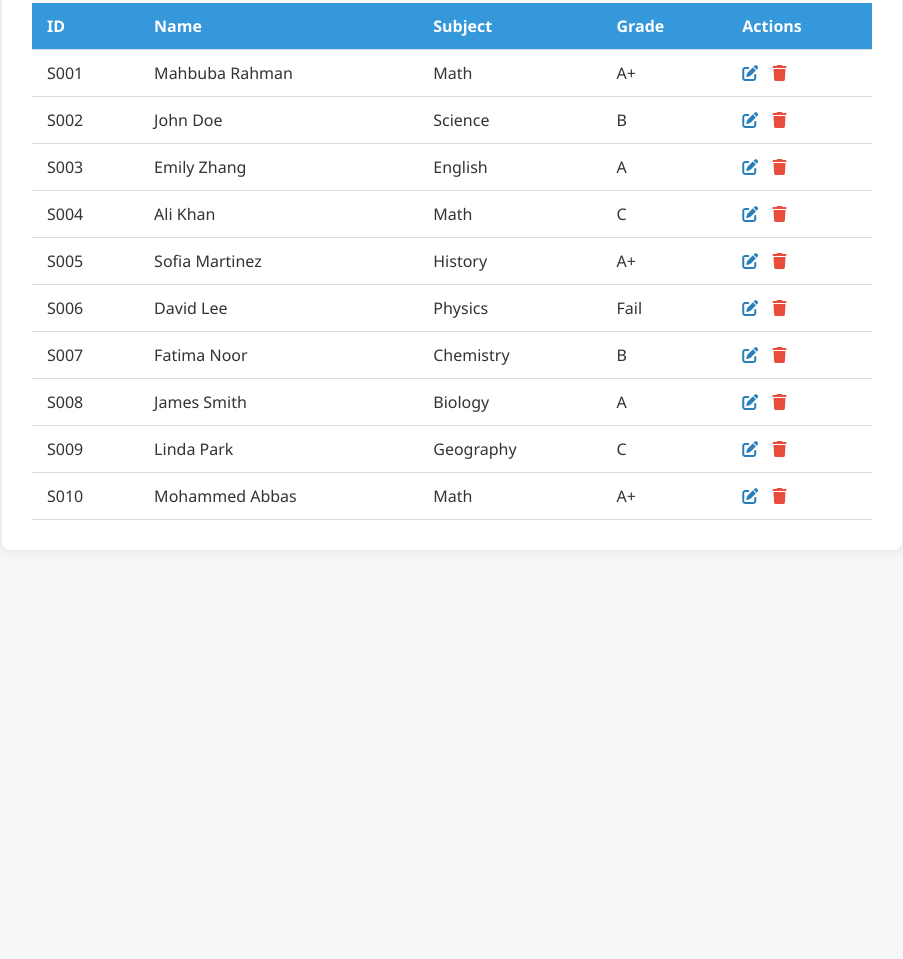
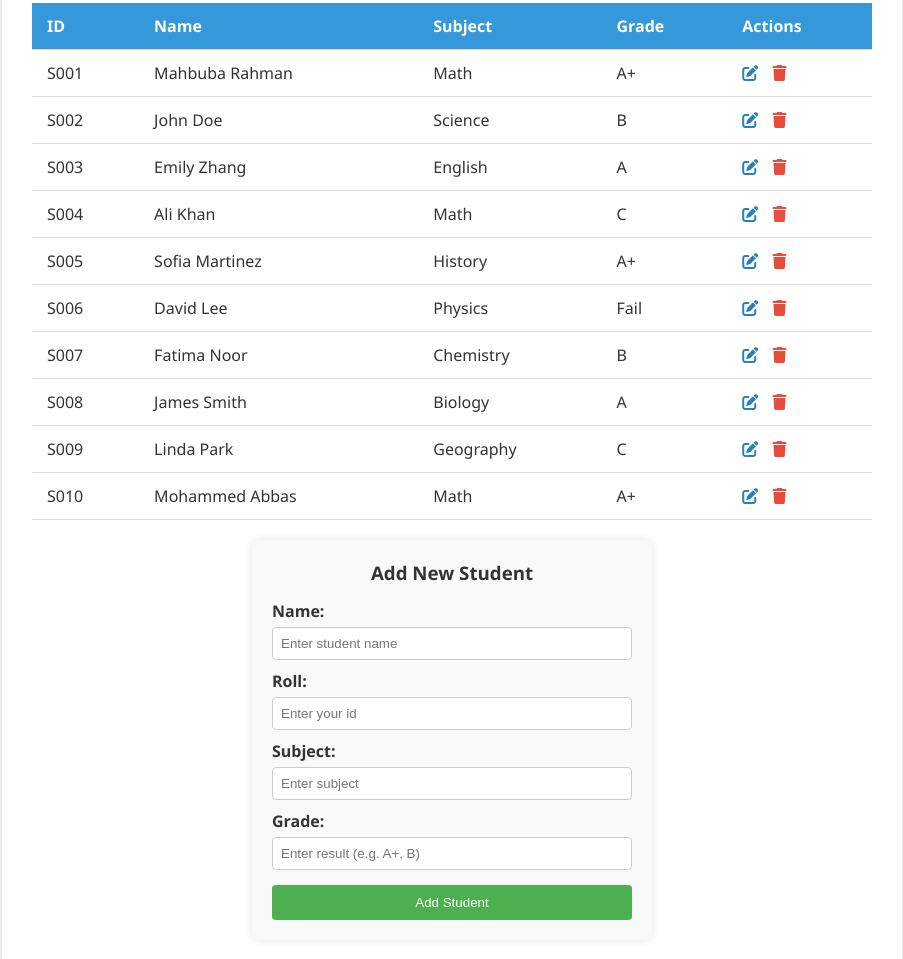
Before and after one commit to Mahbuba-islam/web-Developer-portfolio, a plain HTML site: page javascript-projects/student-result-app/index.html in a window 1280 px wide. Shown: the part 161-1120 px from the top of the page, without its empty margins (188-1091 px from the left). Before the commit the page ends 800 px from the top, so only its background shows below. Drawn offline with Linux system fonts and the light colour scheme.

Commit message:
add-new-student

```diff
--- a/javascript-projects/student-result-app/index.html
+++ b/javascript-projects/student-result-app/index.html
@@ -39,7 +39,31 @@
 
       </tbody>
     </table>
+
+
+
+    <form id="addStudentForm" class="student-form">
+  <h3>Add New Student</h3>
+
+  <label for="studentName">Name:</label>
+  <input type="text" id="studentName" name="studentName" required placeholder="Enter student name">
+
+  <label for="studentId">Roll:</label>
+  <input type="number" id="studentId" name="studentId" required placeholder="Enter your id">
+
+  <label for="subject">Subject:</label>
+  <input type="text" id="subject" name="subject" required placeholder="Enter subject">
+
+  <label for="grade">Grade:</label>
+  <input type="text" id="grade" name="grade" required placeholder="Enter result (e.g. A+, B)">
+
+  <button id="add-student" type="submit">Add Student</button>
+</form>
   </div>
+
+
+
+
 
   <script src="./script.js"></script>
 </body>
--- a/javascript-projects/student-result-app/script.js
+++ b/javascript-projects/student-result-app/script.js
@@ -126,3 +126,33 @@ document.getElementById('gradeFilter').addEventListener('change', (e) => {
  : students
  showAllStudents(filteredStudents)
 })
+
+
+// add students
+document.getElementById('addStudentForm').addEventListener('submit', (e) => {
+  e.preventDefault()
+  const studentId = document.getElementById('studentId').value.trim()
+  const studentName = document.getElementById('studentName').value.trim()
+  const studentSubject= document.getElementById('subject').value.trim()
+  const studentGrade = document.getElementById('grade').value.trim()
+  const student = {
+    id:studentId,
+    name:studentName,
+    subject:studentSubject,
+    grade:studentGrade
+  }
+  students.push(student)
+  console.log(studentId,studentGrade,studentName,studentSubject)
+  const tr = document.createElement('tr')
+  tr.innerHTML = `<td>${student.id}</td>
+          <td>${student.name}</td>
+          <td>${student.subject}</td>
+          <td>${student.grade}</td>
+          <td class="action-cell">
+            <i class="fas fa-edit edit-icon"></i>
+            <i class="delete fas fa-trash delete-icon"></i>
+          </td>`
+
+          studentsContainer.appendChild(tr)
+  document.getElementById('addStudentForm').reset()
+})
--- a/javascript-projects/student-result-app/style.css
+++ b/javascript-projects/student-result-app/style.css
@@ -91,3 +91,46 @@ tr:hover {
 .delete-icon:hover {
   color: #c0392b;
 }
+
+.student-form {
+  max-width: 400px;
+  margin: 20px auto;
+  padding: 20px;
+  border-radius: 8px;
+  background-color: #f9f9f9;
+  box-shadow: 0 0 10px rgba(0,0,0,0.1);
+}
+
+.student-form h3 {
+  text-align: center;
+  margin-bottom: 15px;
+}
+
+.student-form label {
+  display: block;
+  margin-top: 10px;
+  font-weight: bold;
+}
+
+.student-form input {
+  width: 100%;
+  padding: 8px;
+  margin-top: 5px;
+  border: 1px solid #ccc;
+  border-radius: 4px;
+}
+
+.student-form button {
+  margin-top: 15px;
+  width: 100%;
+  padding: 10px;
+  background-color: #4CAF50;
+  color: white;
+  border: none;
+  border-radius: 4px;
+  cursor: pointer;
+}
+
+.student-form button:hover {
+  background-color: #45a049;
+}
```
